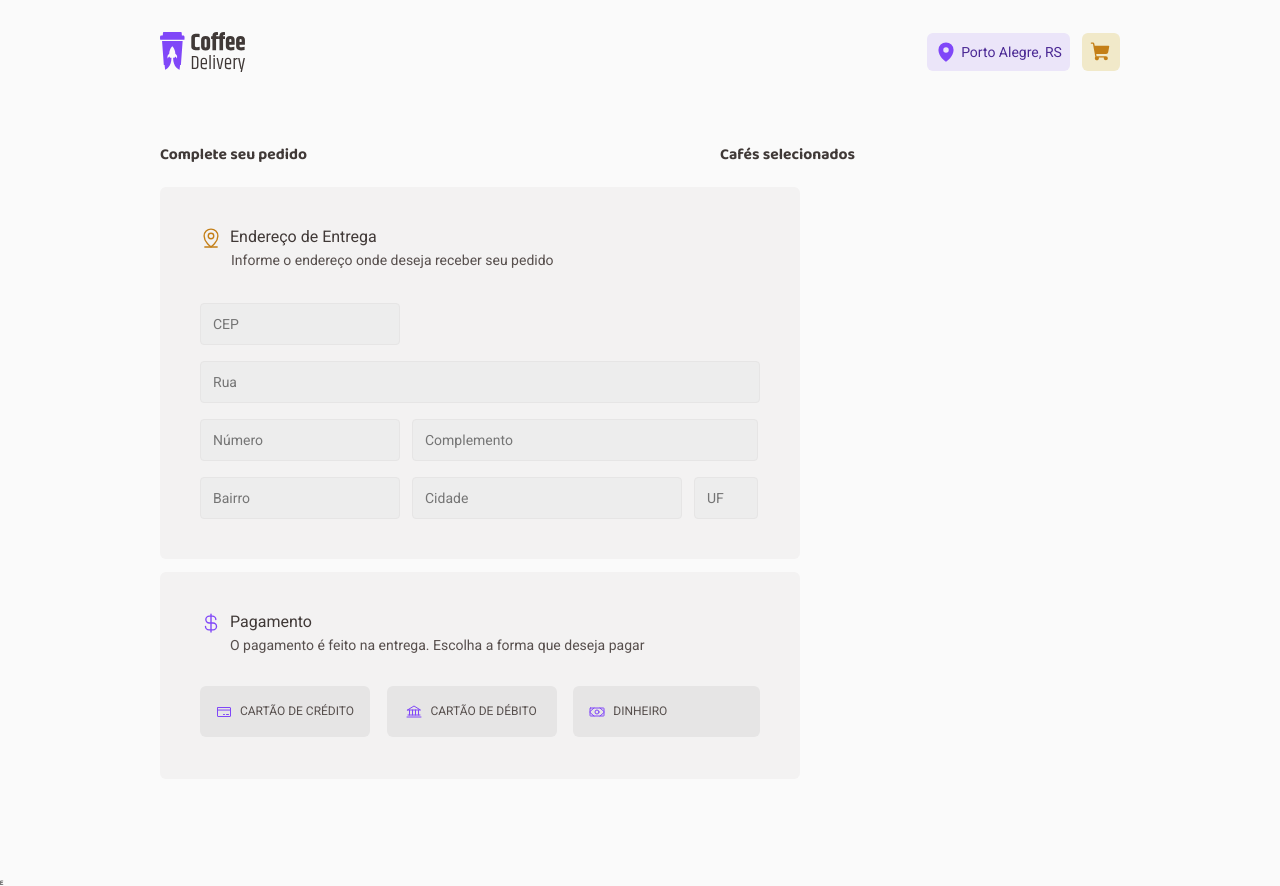
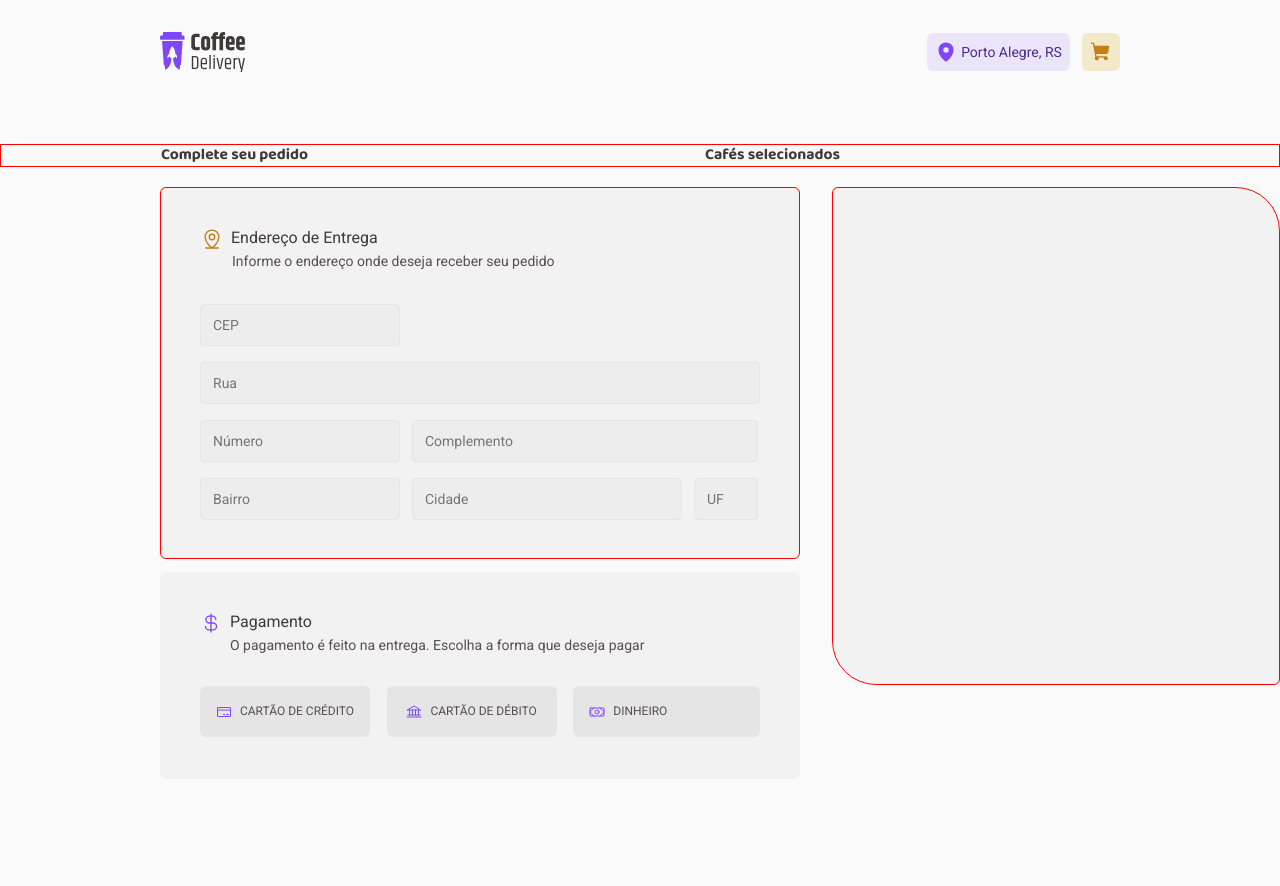
Before and after one commit to leticea/coffee-delivery, a React (Vite) app: page /cart in a window 1280 px wide. Built offline with nearby package versions, Linux system fonts and the light colour scheme.

Commit message:
feat(Cart): SelectedCoffee styles

```diff
--- a/src/pages/Cart/index.tsx
+++ b/src/pages/Cart/index.tsx
@@ -4,6 +4,7 @@ import {
   InfoContainer,
   PaymentInfo,
   PaymentMethods,
+  SelectedCoffeeContainer,
   Title,
 } from "./styles";
 import { Bank, CreditCard, CurrencyDollar, MapPinLine, Money } from "phosphor-react";
@@ -67,9 +68,9 @@ export function Cart() {
         </PaymentMethods>
       </PaymentInfo>
 
-      <div>
-        E
-      </div>
+      <SelectedCoffeeContainer>
+
+      </SelectedCoffeeContainer>
     </>
   );
 }
--- a/src/pages/Cart/styles.ts
+++ b/src/pages/Cart/styles.ts
@@ -4,7 +4,7 @@ export const Title = styled.div`
   width: 100%;
   height: 2.3rem;
   margin: 4rem 0;
-  padding: 0 0 0 160px;
+  padding: 0 3rem 0 16rem;
 
   display: grid;
   grid-template-columns: repeat(2, 1fr);
@@ -16,7 +16,7 @@ export const Title = styled.div`
   line-height: 130%;
   color: ${(props) => props.theme["gray-800"]};
 
-  //border: 1px solid red;
+  border: 1px solid red;
 `;
 
 export const InfoContainer = styled.div`
@@ -28,7 +28,7 @@ export const InfoContainer = styled.div`
 
   background: ${(props) => props.theme["gray-200"]};
 
-  //border: 1px solid red;
+  border: 1px solid red;
 `;
 
 export const Headline = styled.div`
@@ -197,3 +197,24 @@ export const PaymentMethods = styled.section`
     background: ${(props) => props.theme["gray-400"]};
   }
 `;
+
+export const SelectedCoffeeContainer = styled.div`
+  display: flex;
+  flex-direction: column;
+  align-items: flex-start;
+  padding: 40px;
+  //gap: 24px;
+
+  margin: 0.5rem auto auto auto;
+
+  position: absolute;
+  width: 448px;
+  height: 498px;
+  left: 832px;
+  top: 182px;
+
+  background: ${(props) => props.theme["gray-200"]};
+  border-radius: 6px 44px;
+
+  border: 1px solid red;
+`;
```
